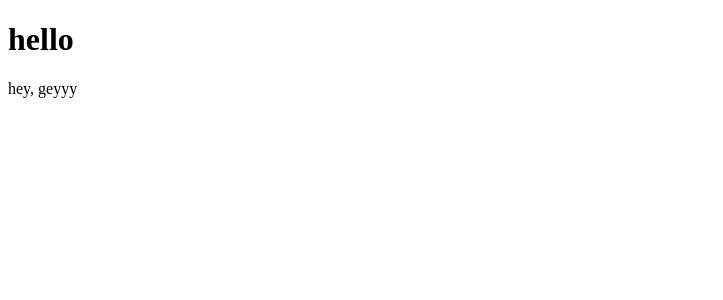
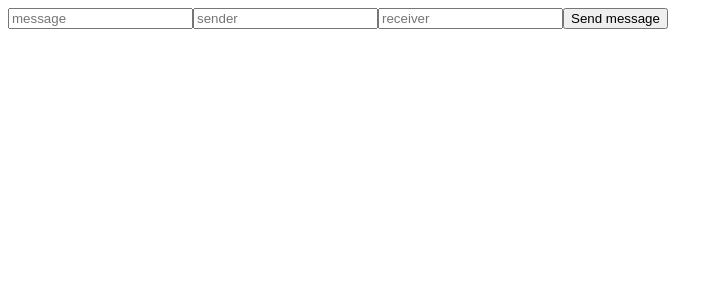
Before and after one commit to YoungProducer/Chat, a React app: page / in a window 1280 px wide. Shown: the top 300 px of the page, without its empty margins (0-723 px from the left). Built offline with nearby package versions, Linux system fonts and the light colour scheme.

Commit message:
Add different features
added the ability to delete and edit messages

```diff
--- a/src/App.tsx
+++ b/src/App.tsx
@@ -1,23 +1,20 @@
 import React from "react";
 import {observer, Provider} from "mobx-react";
 
-import { ChatStore } from './components/ChatStore'
+import { ChatStore, chatStore } from './store/ChatStore'
 import { MessagesList } from "./components/MessageList";
+import { MessageWriter } from "./components/MessageWriter";
 
 @observer
 export class App extends React.Component {
     private chatStore: ChatStore = new ChatStore();
 
-    componentDidMount(): void {
-        this.chatStore.addMessage(Math.random(), "hey, geyyy", "me", "you");
-    }
-
     render() {
         return(
             <div>
-                <h1>hello</h1>
                 <Provider chatStore={this.chatStore}>
                     <MessagesList />
+                    <MessageWriter />
                 </Provider>
             </div>
         )
--- a/src/components/ChatStore.ts
+++ /dev/null
@@ -1,25 +0,0 @@
-import {action, observable} from "mobx";
-
-interface I_Message {
-    id: number;
-    body: string;
-    sender: string;
-    receiver: string;
-    read: boolean;
-}
-
-export class ChatStore {
-    @observable messages: I_Message[] = [];
-
-    @action
-    addMessage(id: number, body: string, sender: string, receiver: string) {
-        this.messages.push({id, body, sender, receiver, read: false});
-    }
-
-    @action
-    readMessage(id: number) {
-        this.messages.find(message => message.id === id).read = true;
-    }
-}
-
-export const chatStore = new ChatStore();
--- /dev/null
+++ b/src/components/Message/Message.css
@@ -0,0 +1,29 @@
+.message-wrapper-selected,
+.message-wrapper {
+    border-radius: 10px;
+    max-width: 200px;
+    width: 100%;
+    height: auto;
+    padding: 5px;
+    margin-bottom: 10px;
+    transition: .2s all ease-in-out;
+    cursor: pointer;
+}
+
+.message-wrapper {
+    background-color: #eee;
+}
+
+.message-wrapper:hover {
+    background-color: aquamarine;
+    transition: .2s all ease-in-out;
+}
+
+.message-wrapper-selected {
+    background-color: aquamarine;
+}
+
+.message-body {
+    margin: 0;
+    word-wrap: break-word;
+}
--- /dev/null
+++ b/src/components/Message/Message.tsx
@@ -0,0 +1,38 @@
+import React from "react";
+import { observable } from "mobx";
+import { observer, inject } from "mobx-react";
+import { ChatStore, I_Message } from "../../store/ChatStore";
+
+import "./Message.css"
+
+interface I_MessageProps {
+    message: I_Message,
+    chatStore?: ChatStore
+}
+
+@inject('chatStore')
+@observer
+export class Message extends React.Component<I_MessageProps, {}> {
+
+    @observable selected: boolean = false;
+
+    messageWrapperOnClickHandle = () => {
+        const { chatStore } = this.props;
+        const { id, selected } = this.props.message;
+
+        if (!chatStore.isMessageEditing) {
+            selected ? chatStore.markAsUnselected(id) : chatStore.markAsSelected(id)
+        }
+    }
+
+    render() {
+        const { chatStore } = this.props;
+        const { id, body, sender, receiver, read, selected } = this.props.message;
+
+        return (
+            <div className={selected ? "message-wrapper-selected" : "message-wrapper"} onClick={this.messageWrapperOnClickHandle}>
+                <p className="message-body">{body}</p>
+            </div>
+        )
+    }
+}
--- a/src/components/MessageList.tsx
+++ b/src/components/MessageList.tsx
@@ -1,15 +1,21 @@
 import React from "react";
 import { inject, observer } from "mobx-react";
-import {ChatStore} from "./ChatStore";
-import {toJS} from "mobx";
+import {ChatStore, I_Message} from "../store/ChatStore";
+import { Message } from "./Message/Message";
 
 interface I_MessagesList {
     chatStore?: ChatStore
 }
+
 @inject('chatStore')
 @observer
 export class MessagesList extends React.Component<I_MessagesList> {
     render() {
-        return this.props.chatStore.messages.map((message, index) => <p key={index}>{message.body}</p>)
-    }
+        return this.props.chatStore.messages.map((message, index) => (
+            <Message
+                key={index}
+                message={message}
+            />
+        )
+    )}
 }
--- /dev/null
+++ b/src/components/MessageWriter.tsx
@@ -0,0 +1,108 @@
+import React from "react";
+import { ChatStore, chatStore } from "../store/ChatStore"
+import { observable, decorate, action } from "mobx";
+import { inject } from "mobx-react";
+import { observer } from "mobx-react";
+
+interface I_MessageWriter {
+    chatStore?: ChatStore;
+}
+
+@inject('chatStore')
+@observer
+export class MessageWriter extends React.Component<I_MessageWriter, {}> {
+    @observable private body: string = "";
+    @observable private sender: string = "";
+    @observable private receiver: string = "";
+    @observable private messageEditing: boolean = false;
+
+    @action
+    sendMessage = () => {
+        const { chatStore } = this.props;
+        const { body, sender, receiver } = this;
+
+        if (chatStore.isMessageEditing) {
+            chatStore.changeBody(body);
+            chatStore.messageEditing = false;
+        } else {
+            chatStore.addMessage(chatStore.nextMessageId, body, sender, receiver);
+        }
+
+        this.body = this.sender = this.receiver = "";
+    }
+
+    _inputHandle(event: React.ChangeEvent<HTMLInputElement>) {
+        if (event.target.name === "body") {
+            this.body = event.target.value;
+        }
+        if (event.target.name === "sender") {
+            this.sender = event.target.value;
+        }
+        if (event.target.name === "receiver") {
+            this.receiver = event.target.value;
+        }
+    }
+
+    updateFields() {
+        const { chatStore } = this.props;
+
+        this.body = this.props.chatStore.message.body;
+        chatStore.messageEditing = true;
+    }
+
+    render() {
+        const { body, sender, receiver } = this;
+        const { chatStore } = this.props;
+
+        return(
+            <div>
+                <div>
+                    <button
+                        style={{
+                            display: chatStore.selectedMessagesCount === 1 ? "inline-block" : "none"
+                        }}
+                        onClick={() => this.updateFields()}
+                    >
+                        Change message
+                    </button>
+                    <button
+                        style={{
+                            display: chatStore.selectedMessagesCount > 0 ? "inline-block" : "none"
+                        }}
+                        onClick={() => {
+                            chatStore.deleteMessages()
+                        }}
+                    >
+                        {chatStore.selectedMessagesCount > 1 ? "Delete messages" : "Delete message"}
+                    </button>
+                </div>
+                <input
+                    type="text"
+                    value={body}
+                    name="body"
+                    onChange={event => this._inputHandle(event)}
+                    placeholder="message"
+                />
+                <input
+                    type="text"
+                    value={sender}
+                    name="sender"
+                    onChange={event => this._inputHandle(event)}
+                    placeholder="sender"
+                />
+                <input
+                    type="text"
+                    value={receiver}
+                    name="receiver"
+                    onChange={event => this._inputHandle(event)}
+                    placeholder="receiver"
+                />
+                <button
+                    onClick={() => this.sendMessage()}
+                >
+                    {chatStore.isMessageEditing ? "Save message" : "Send message"}
+                </button>
+            </div>
+        )
+    };
+};
--- /dev/null
+++ b/src/store/ChatStore.ts
@@ -0,0 +1,105 @@
+import {action, observable, reaction, computed} from "mobx";
+
+export interface I_Message {
+    id: number;
+    body: string;
+    sender: string;
+    receiver: string;
+    read: boolean;
+    selected: boolean;
+}
+
+export class ChatStore {
+    @observable messages: I_Message[] = [];
+    @observable m_messageEditing: boolean = false;
+
+    @action
+    addMessage(id: number, body: string, sender: string, receiver: string) {
+        this.messages.push({id, body, sender, receiver, read: false, selected: false});
+    }
+
+
+    @action
+    readMessage(id: number) {
+        this.messages.find(message => message.id === id).read = true;
+    }
+
+
+    @action
+    markAsSelected(id: number) {
+        this.messages.find(message => message.id === id).selected = true;
+    }
+
+
+    @action
+    markAsUnselected(id: number) {
+        this.messages.find(message => message.id === id).selected = false;
+    }
+
+
+    @action
+    findMessageById(id: number): I_Message {
+        return this.messages.find(message => message.id === id);
+    }
+
+
+    @action
+    changeBody(body: string): void {
+        const id = this.selectedMessageId;
+        this.messages.find(message => message.id === id).body = body;
+    }
+
+
+    @action
+    deleteMessages(): void {
+        const selectedMessageArray = this.selectedMessages
+
+        for (let i = 0; i < selectedMessageArray.length; i++) {
+            this.messages.splice(this.messages.indexOf(selectedMessageArray[i]), 1);
+        }
+    }
+
+
+    @computed
+    get nextMessageId(): number {
+        return this.messages.length === 0 ? 0 : this.messages[this.messages.length - 1].id + 1;
+    }
+
+
+    @computed
+    get selectedMessages(): I_Message[] {
+        return this.messages.filter(message => message.selected);
+    }
+
+
+    @computed
+    get selectedMessagesCount(): number {
+        return this.messages.filter(message => message.selected).length;
+    }
+
+
+    @computed
+    get selectedMessageId(): number {
+        const array = this.messages.filter(message => message.selected);
+        return array[array.length - 1].id;
+    }
+
+
+    @computed
+    get message(): I_Message {
+        return this.messages[this.selectedMessageId];
+    }
+
+
+    @computed
+    get isMessageEditing(): boolean {
+        return this.m_messageEditing;
+    }
+
+
+    set messageEditing(isEditing: boolean) {
+        this.m_messageEditing = isEditing;
+    }
+}
+
+export const chatStore = new ChatStore();
--- a/src/store/registration/constants.tsx
+++ /dev/null
@@ -1,3 +0,0 @@
-export const REGISTRATION_CHANGE_NAME_VALUE = 'REGISTRATION_CHANGE_NAME_VALUE'
-export const REGISTRATION_CHANGE_PASSWORD_VALUE = 'REGISTRATION_CHANGE_PASSWORD_VALUE'
-export const REGISTRATION_CHANGE_REPEAT_PASSWORD_VALUE = 'REGISTRATION_CHANGE_REPEAT_PASSWORD_VALUE'
--- a/webpack.config.js
+++ b/webpack.config.js
@@ -28,13 +28,12 @@ module.exports = {
         loader: "source-map-loader"
       },
       {
-        test: /\.scss$/,
+        test: /\.css$/,
         use: [
           "style-loader",
           {
             loader: "css-loader"
           },
-          "sass-loader"
         ]
       },
       {
```
Also changed, not shown: src/components/Message.ts (deleted, +0 -17 lines), src/store/registration/actions.tsx (deleted, +0 -26 lines), src/store/registration/reducers.tsx (deleted).
